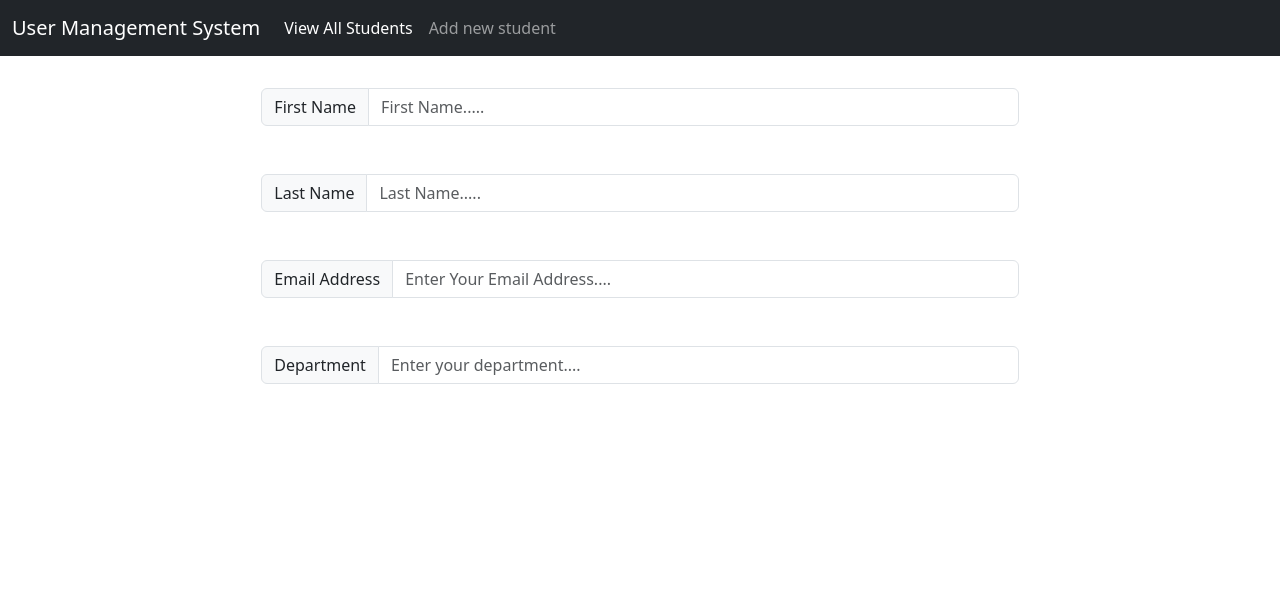
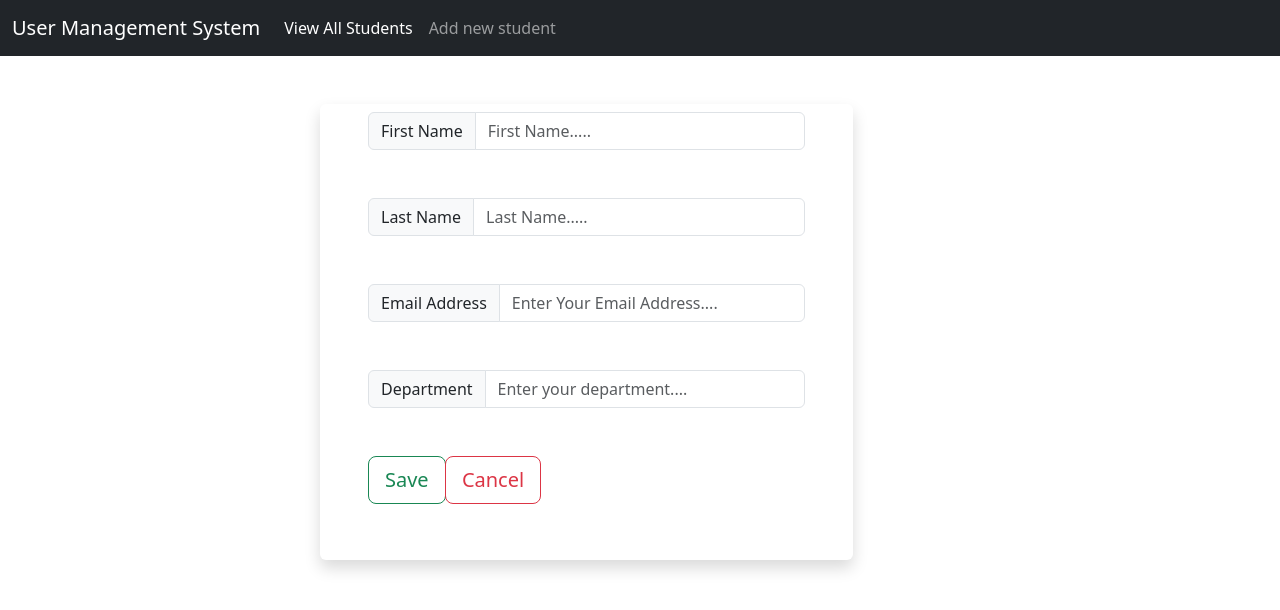
Before and after one commit to Kojonhyiraa/User-Management-System, a React (Create React App) app in the folder User-Management-Frontend/: page /add-students in a window 1280 px wide. Shown: the top 610 px of the page. Built offline with nearby package versions, Linux system fonts and the light colour scheme.

Commit message:
Fixed bugs

```diff
--- a/User-Management-Frontend/src/component/student/CreateStudent.js
+++ b/User-Management-Frontend/src/component/student/CreateStudent.js
@@ -1,4 +1,6 @@
-import React, {useState} from "react";
+import React, {useEffect, useState} from "react";
+import {Link} from "react-router-dom";
+import axios from "axios";
 
 const CreateStudent = () => {
     const [student, setStudent] = useState({
@@ -11,13 +13,18 @@ const CreateStudent = () => {
 
     const handleSubmit = (e) => {
         setStudent({...student, [e.target.name]: e.target.value});
-        e.preventDefault();
     }
 
 
+    const createStudent = async(e) => {
+        await axios.post("http://localhost:8080/students/add",student) };
+
+
+
+
     return (
-        <div className="col-sm-8 py-2 px-5 offset-2">
-            <form>
+        <div className="col-sm-5 py-2 px-5 mt-5 offset-3 shadow rounded ">
+            <form onSubmit={(e) => createStudent(e)}>
                 <div className="input-group mb-5 ">
                     <label
                         className="input-group-text "
@@ -31,6 +38,7 @@ const CreateStudent = () => {
                         placeholder="First Name....."
                         required
                         value={firstName}
+                        onChange={(e) => handleSubmit(e)}
                     />
 
                 </div>
@@ -48,6 +56,7 @@ const CreateStudent = () => {
                         placeholder="Last Name....."
                         required
                         value={lastName}
+                        onChange={(e) => handleSubmit(e)}
                     />
 
                 </div>
@@ -66,6 +75,7 @@ const CreateStudent = () => {
                         placeholder="Enter Your Email Address...."
                         required
                         value={email}
+                        onChange={(e) => handleSubmit(e)}
                     />
 
                 </div>
@@ -84,9 +94,32 @@ const CreateStudent = () => {
                         placeholder="Enter your department...."
                         required
                         value={department}
+                        onChange={(e) => handleSubmit(e)}
                     />
 
                 </div>
+
+                <div className="row mb-5 ">
+                    <div className="col-sm-2">
+                        <button
+                            type="submit"
+                            className="btn btn-outline-success btn-lg">
+                        Save
+                        </button>
+                    </div>
+
+                    <div className="col-sm-2">
+                        <Link
+                            to={"/view-students"}
+                        type="submit"
+                        className="btn btn-outline-danger btn-lg">
+                            Cancel
+
+                        </Link>
+                    </div>
+                </div>
+
+
 
             </form>
         </div>
```
